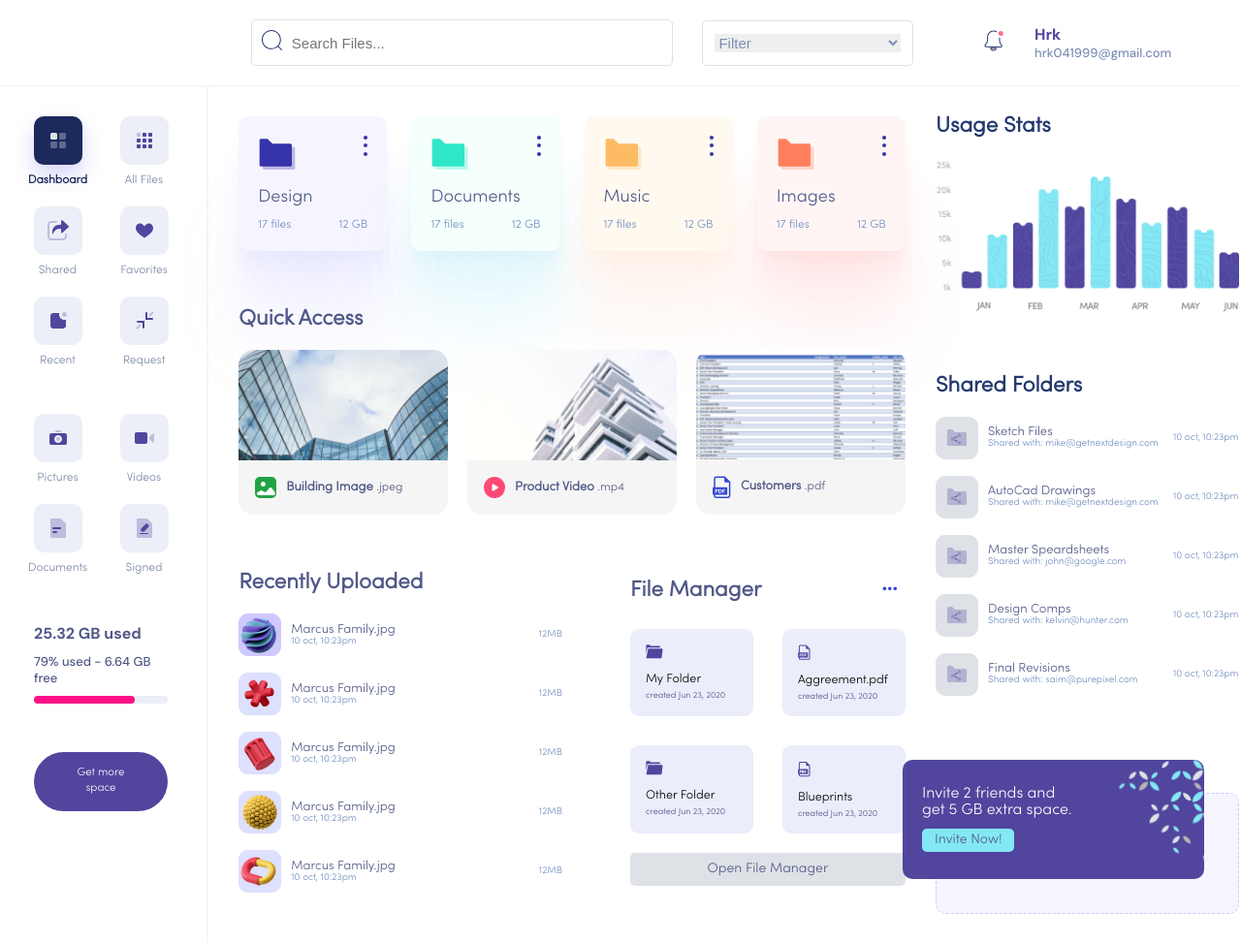
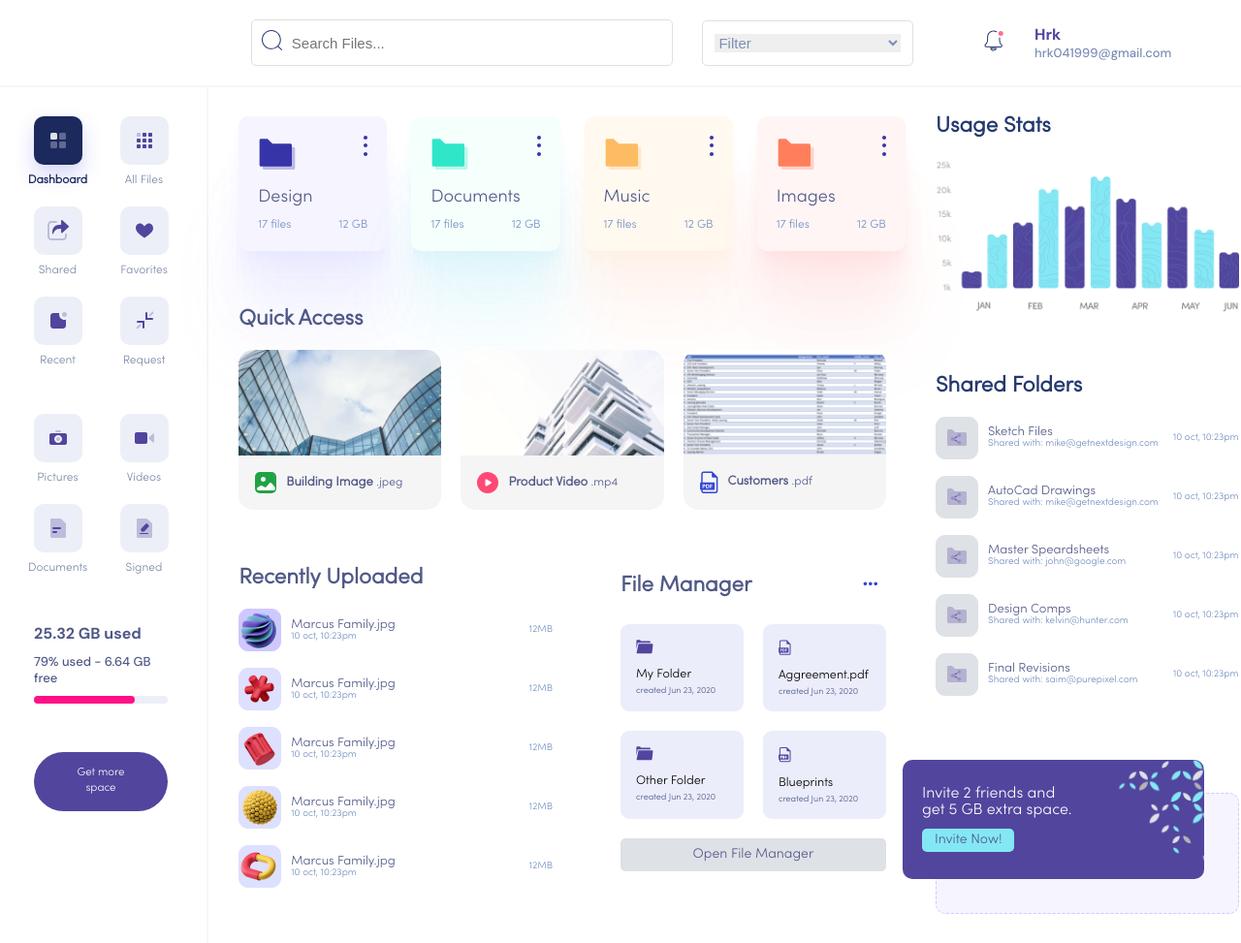
Before and after one commit to helaluddin100/el-test-3, a website built with Vite: page index.html in a window 1280 px wide. Shown: the whole page at 97% size. Built offline with nearby package versions, Linux system fonts and the light colour scheme; files whose address does not match are found by name.

Commit message:
no scroll done
Signed-off-by: Helal Uddin <freelancerhelaluddin@gmail.com>

```diff
--- a/public/css/style.scss
+++ b/public/css/style.scss
@@ -438,6 +438,10 @@ body {
       }
 
       .quick-access {
+        padding-right: 20px;
+        @media screen and (max-width: 1140px) {
+          padding-right: 0;
+        }
         .section-title {
           font-size: 19px;
           font-weight: 700;
@@ -493,7 +497,10 @@ body {
 
       .recent-file {
         margin-top: 60px;
-
+        margin-right: 20px;
+        @media screen and (max-width: 1140px) {
+          margin-right: 0;
+        }
         .grid-2 {
           display: grid;
           grid-template-columns: 1fr 1fr;
@@ -566,7 +573,7 @@ body {
             .file-manager-wrapper {
               display: grid;
               grid-template-columns: 1fr 1fr;
-              gap: 30px;
+              gap: 20px;
 
               .file-card {
                 border-radius: 8.994px;
```
